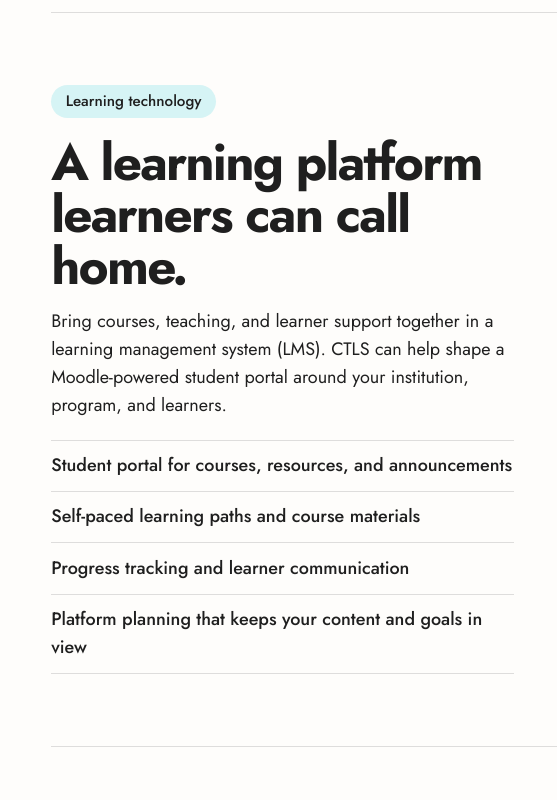
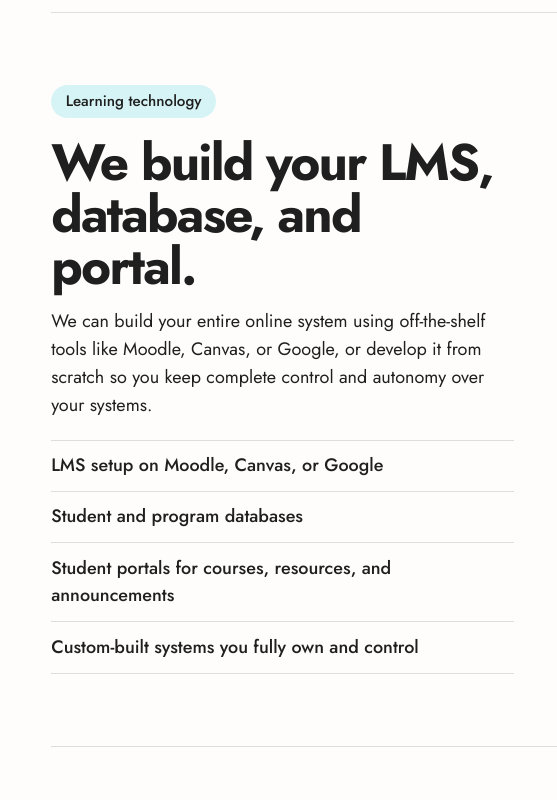
Before and after one commit to hmovi/cltstest, a plain HTML site: page services.html in a window 1280 px wide. Shown: the part 1180-1980 px from the top of the page, 0-557 px from the left. Drawn offline with Linux system fonts and the light colour scheme.

Commit message:
Add files via upload

```diff
--- a/services.html
+++ b/services.html
@@ -48,9 +48,9 @@
     <article class="co lms-co" id="platforms">
       <div class="co-body">
         <span class="tag">Learning technology</span>
-        <h2>A learning platform learners can call home.</h2>
-        <p>Bring courses, teaching, and learner support together in a learning management system (LMS). CTLS can help shape a Moodle-powered student portal around your institution, program, and learners.</p>
-        <ul><li>Student portal for courses, resources, and announcements</li><li>Self-paced learning paths and course materials</li><li>Progress tracking and learner communication</li><li>Platform planning that keeps your content and goals in view</li></ul>
+        <h2>We build your LMS, database, and portal.</h2>
+        <p>We can build your entire online system using off-the-shelf tools like Moodle, Canvas, or Google, or develop it from scratch so you keep complete control and autonomy over your systems.</p>
+        <ul><li>LMS setup on Moodle, Canvas, or Google</li><li>Student and program databases</li><li>Student portals for courses, resources, and announcements</li><li>Custom-built systems you fully own and control</li></ul>
       </div>
       <div class="media lms-artwork"><img src="https://hebbkx1anhila5yf.public.blob.vercel-storage.com/moodle-vyl04Ss8Y9oieOdTMWAcpRXG2XZhom.png" alt="Moodle logo on a peach and teal background" loading="lazy"></div>
     </article>
@@ -114,7 +114,7 @@
       </div>
       <div>
         <h4>Services</h4>
-        <ul><li><a href="services.html#content">Custom programs</a></li><li><a href="services.html#platforms">LMS and platforms</a></li><li><a href="services.html#delivery">Teaching options</a></li><li><a href="services.html#trainers">Train your instructors</a></li><li><a href="services.html#workshops">Expert workshops</a></li></ul>
+        <ul><li><a href="services.html#content">Custom programs</a></li><li><a href="services.html#platforms">LMS, database, and portal</a></li><li><a href="services.html#delivery">Teaching options</a></li><li><a href="services.html#trainers">Train your instructors</a></li><li><a href="services.html#workshops">Expert workshops</a></li></ul>
       </div>
     </div>
     <div class="legal">
```
Also changed, not shown: index.html (+5 -5 lines).
